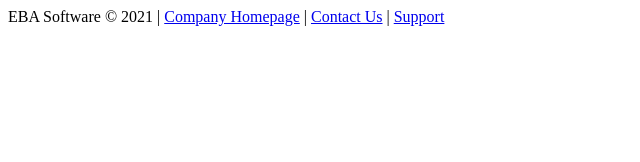
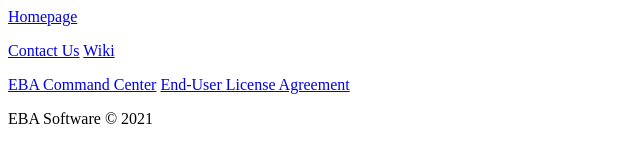
Before and after one commit to EBA-Tools/data, a plain HTML site: page footer.html in a window 1280 px wide. Shown: the whole page, without its empty margins (0-640 px from the left). Drawn offline with Linux system fonts and the light colour scheme.

Commit message:
Update footer.html

```diff
--- a/footer.html
+++ b/footer.html
@@ -1,7 +1,10 @@
 <html>
   <body>
     <footer>
-      <p class="vali">EBA Software © 2021 | <a href="https://eba-tools.github.io/main/index.html">Company Homepage</a> | <a href="https://eba-tools.github.io/main/contactus.html">Contact Us</a> | <a href="https://eba-cmd.fandom.com">Support</a></p>
+      <p><a href="https://eba-tools.github.io">Homepage</a></p>
+      <p><a href="https://eba-tools.github.io/main/contactus">Contact Us</a> <a href="https://eba-cmd.fandom.com">Wiki</a></p>
+      <p><a href="https://eba-tools.github.io/cmd">EBA Command Center</a> <a href="https://eba-tools.github.io/cmd/EULA">End-User License Agreement</a></p>
+      <p>EBA Software © 2021</p>
     </footer>
   </body>
 </html>
```
